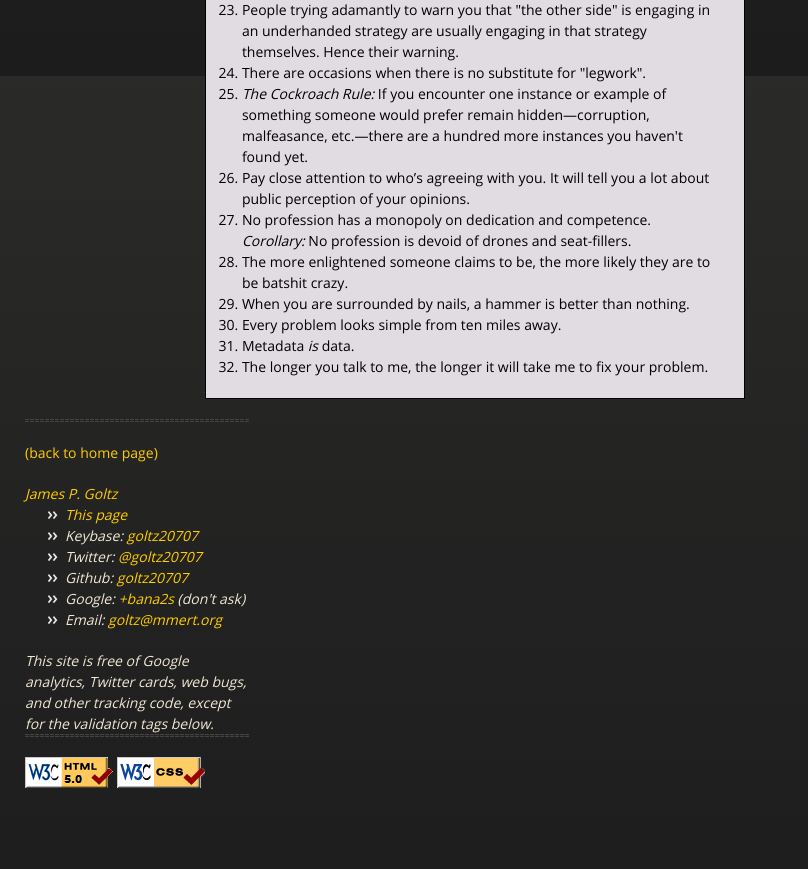
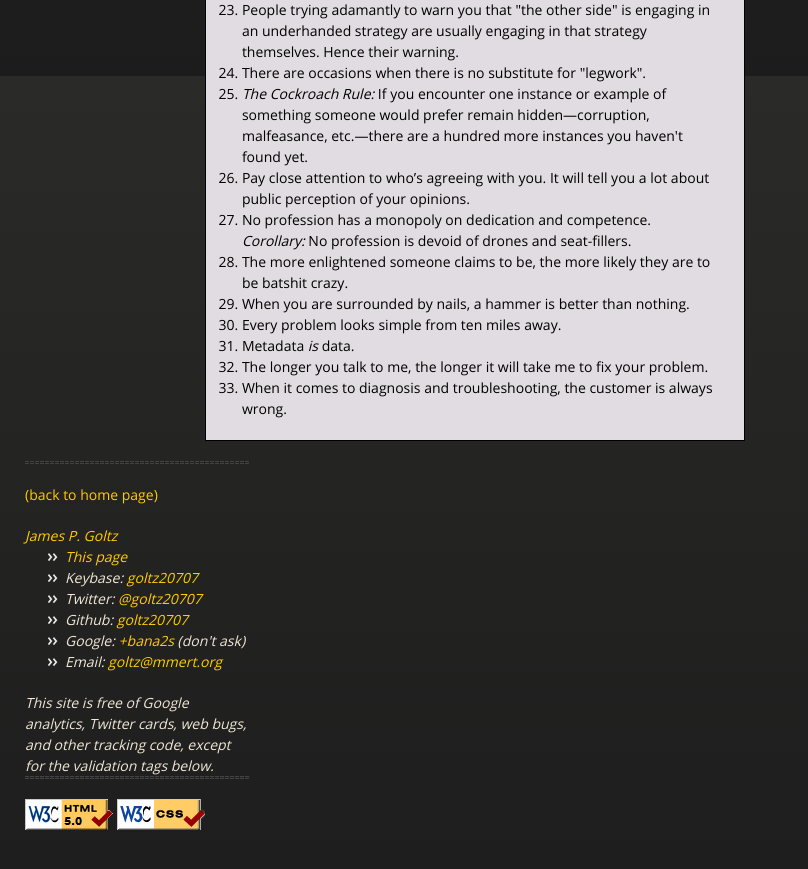
Before and after one commit to goltz20707/goltz20707.github.io, a Jekyll site: the page built from laws.html, in a window 1280 px wide and 900 px high, scrolled down 824 px. Shown: the top 869 px of the window, without its empty margins (0-808 px from the left). Built offline with Jekyll 4.4.1, drawn with Linux system fonts in a browser that asks for light colours.

Commit message:
Added "customer is always wrong" rule.

```diff
--- a/laws.html
+++ b/laws.html
@@ -74,5 +74,7 @@ title: "Goltz's Laws"
       <li>Every problem looks simple from ten miles away.</li>
       <li>Metadata <em>is</em> data.</li>
       <li>The longer you talk to me, the longer it will take me to
-      fix your problem.</li>
+	fix your problem.</li>
+      <li>When it comes to diagnosis and troubleshooting, the customer
+      is always wrong.</li>
     </ol>
```
